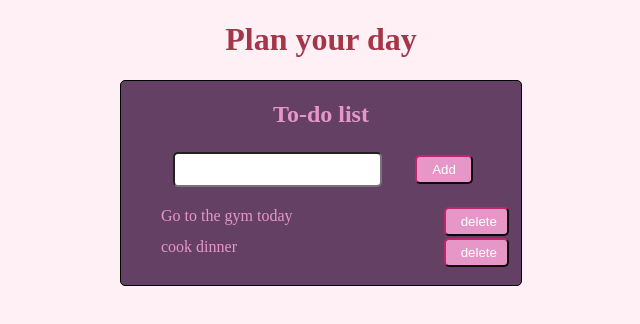
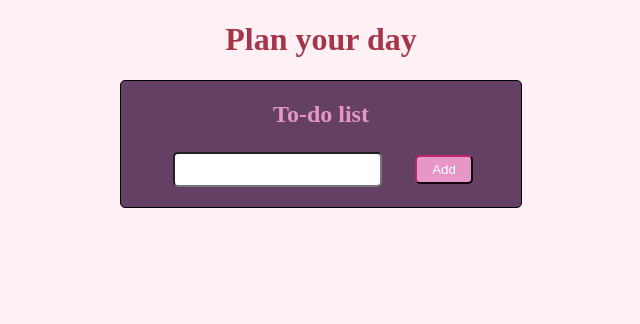
Before and after one commit to tanyachauhan084/todo-list, a plain HTML site: page index.html in a window 1280 px wide. Shown: the whole page, without its empty margins (319-959 px from the left). Drawn offline with Linux system fonts and the light colour scheme.

Commit message:
updated ul

```diff
--- a/index.html
+++ b/index.html
@@ -18,9 +18,8 @@
         <input type="text" id="Inputarea">
             <button id="addbutton">Add</button>
 
-             <ul>
-            <li><span>Go to the gym today </span><button id="deletebutton">delete</button></li>
-          <li><span>cook dinner </span><button id="deletebutton">delete</button></li>
+             <ul id="Todo-list">
+
             </ul>
             </div>
             </main>
```
